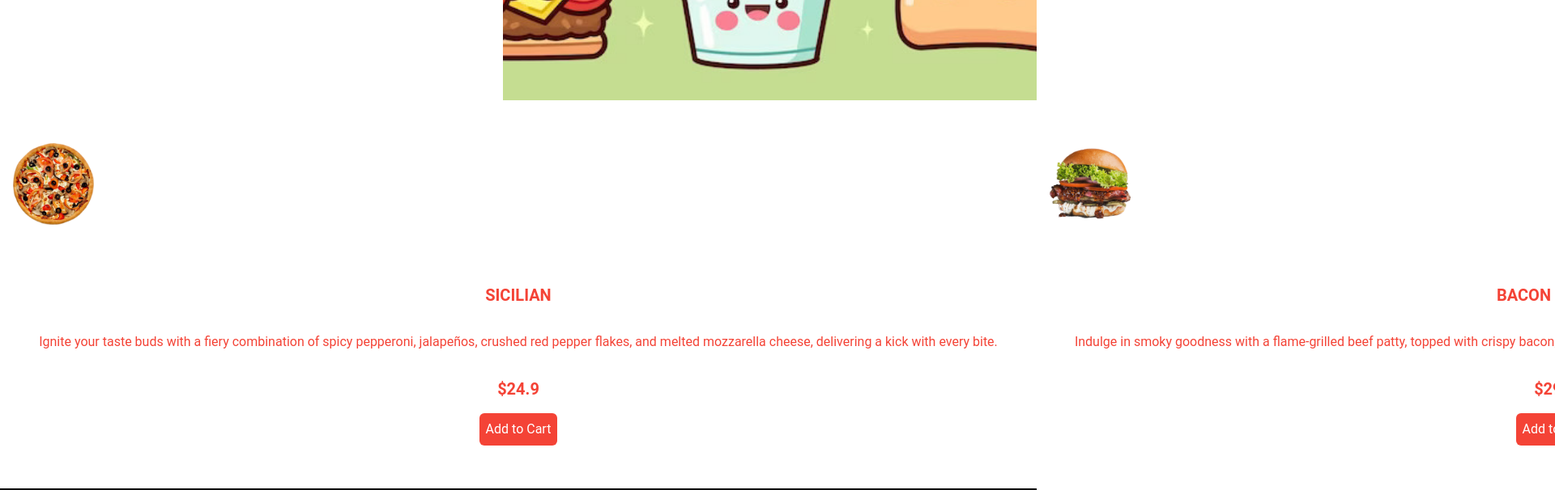
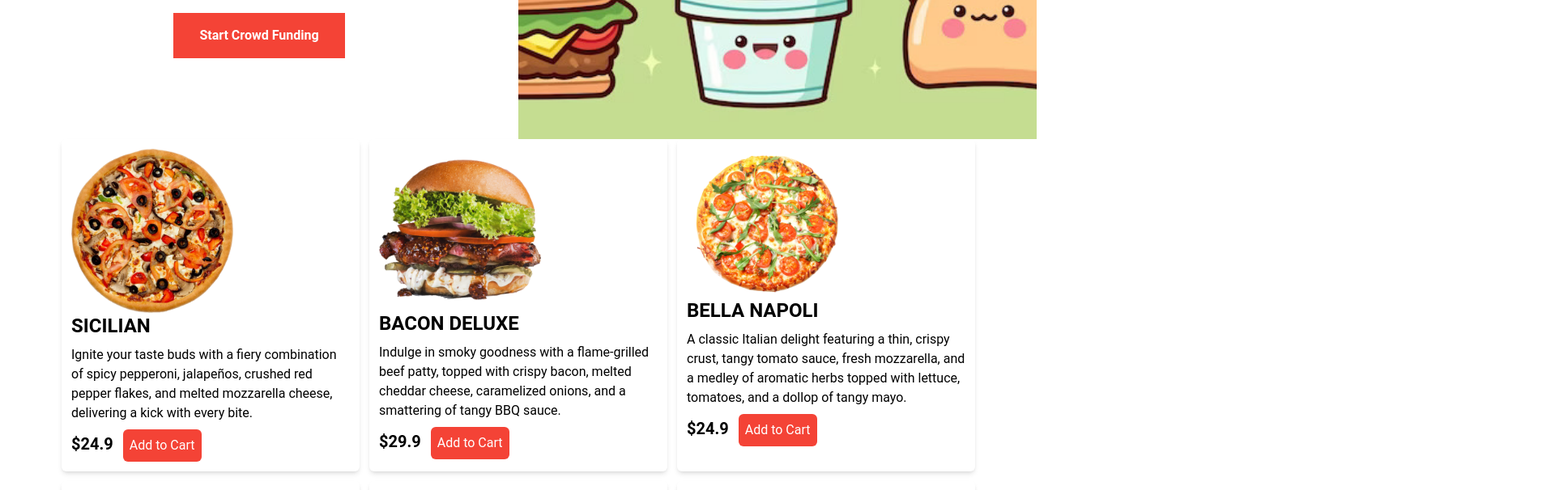
Before and after one commit to mehzabin-haque/food-crowdfunding, a Next.js app: page / in a window 1280 px wide. Shown: the part 580-1186 px from the top of the page at 81% size, 1920 px wide, since content can reach past the window. Built offline with nearby package versions, Linux system fonts and the light colour scheme; no server answers.

Commit message:
route of recipe

```diff
--- a/components/Featured.tsx
+++ b/components/Featured.tsx
@@ -4,27 +4,27 @@ import React from "react";
 
 const Featured = () => {
   return (
-    <div className="w-screen overflow-x-scroll text-red-500">
+    <div className=" text-slate-800">
       {/* WRAPPER */}
-      <div className="w-max flex">
+      <div className=" grid grid-cols-3 gap-3 w-[90%] mx-auto px-3">
         {/* SINGLE ITEM */}
         {featuredProducts.map((item) => (
           <div
             key={item.id}
-            className="w-screen h-[60vh] flex flex-col items-center justify-around p-4 hover:bg-fuchsia-50 transition-all duration-300 md:w-[50vw] xl:w-[33vw] xl:h-[90vh]"
+            className=" shadow-md rounded-md p-3 hover:bg-fuchsia-50 transition-all duration-300 "
           >
             {/* IMAGE CONTAINER */}
             {item.img && (
-              <div className="relative flex-1 w-full  hover:rotate-[60deg] transition-all duration-500">
-                <Image src={item.img} alt="" className="object-contain" height={100} width={100} />
+              <div className=" hover:rotate-[60deg] transition-all duration-500">
+                <Image src={item.img} alt="" width={200} height={200} className="object-contain"  />
               </div>
             )}
             {/* TEXT CONTAINER */}
-            <div className=" flex-1 flex flex-col items-center justify-center text-center gap-4">
+            <div className="">
               <h1 className="text-xl font-bold uppercase xl:text-2xl 2xl:text-3xl">{item.title}</h1>
-              <p className="p-4 2xl:p-8">{item.desc}</p>
+              <p className="my-2">{item.desc}</p>
               <span className="text-xl font-bold">${item.price}</span>
-              <button className="bg-red-500 text-white p-2 rounded-md">
+              <button  className="ml-3 bg-red-500 text-white p-2 rounded-md">
                 Add to Cart
               </button>
             </div>
--- /dev/null
+++ b/pages/recipe.tsx
@@ -0,0 +1,14 @@
+import React from 'react'
+import RecipeForm from '../components/RecipeForm'
+
+type Props = {}
+
+const recipe = (props: Props) => {
+  return (
+    <div>
+        <RecipeForm />
+    </div>
+  )
+}
+
+export default recipe
--- a/tailwind.config.ts
+++ b/tailwind.config.ts
@@ -1,7 +1,7 @@
 const withMT = require("@material-tailwind/react/utils/withMT");
 
 module.exports = withMT({
-  content: ["./pages/**/*.{js,ts,jsx,tsx}"],
+  content: ["./pages/**/*.{js,ts,jsx,tsx}","./components/**/*.{js,ts,jsx,tsx}"],
   theme: {
     extend: {},
   },
```
